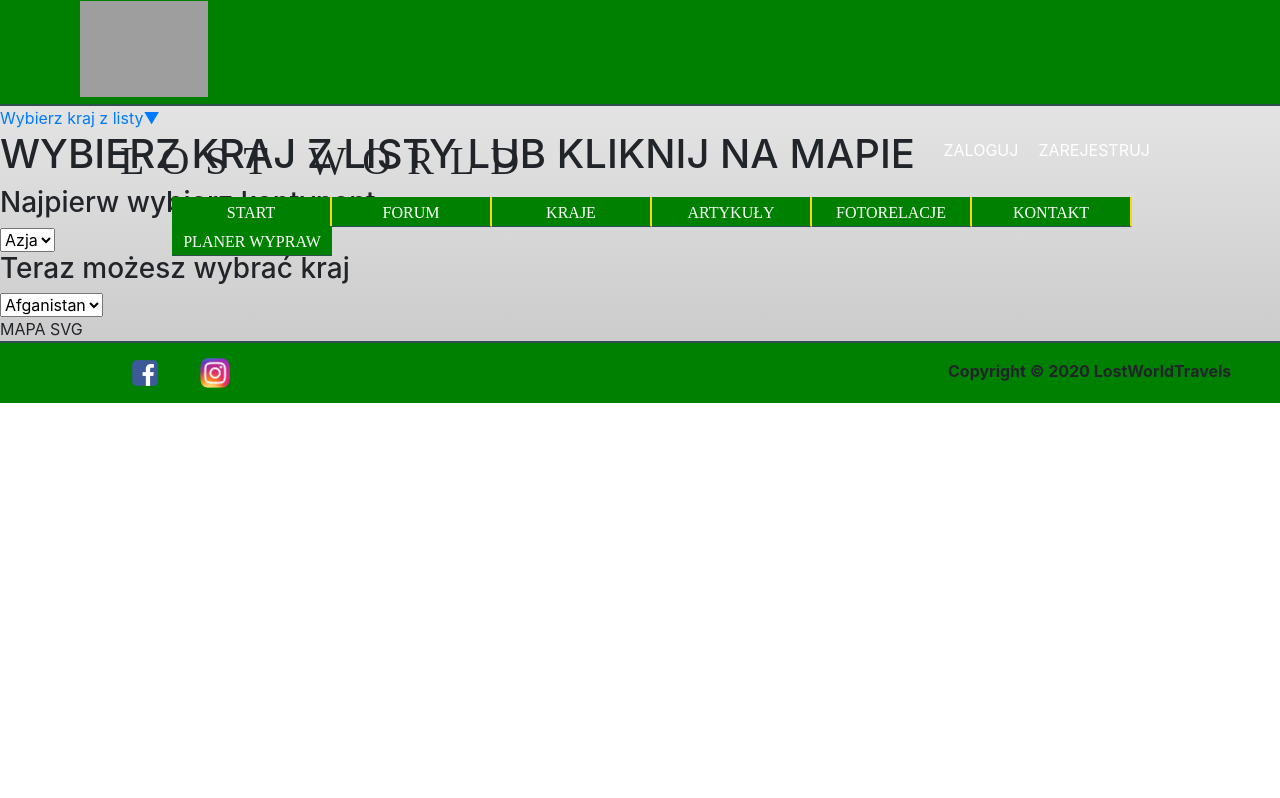
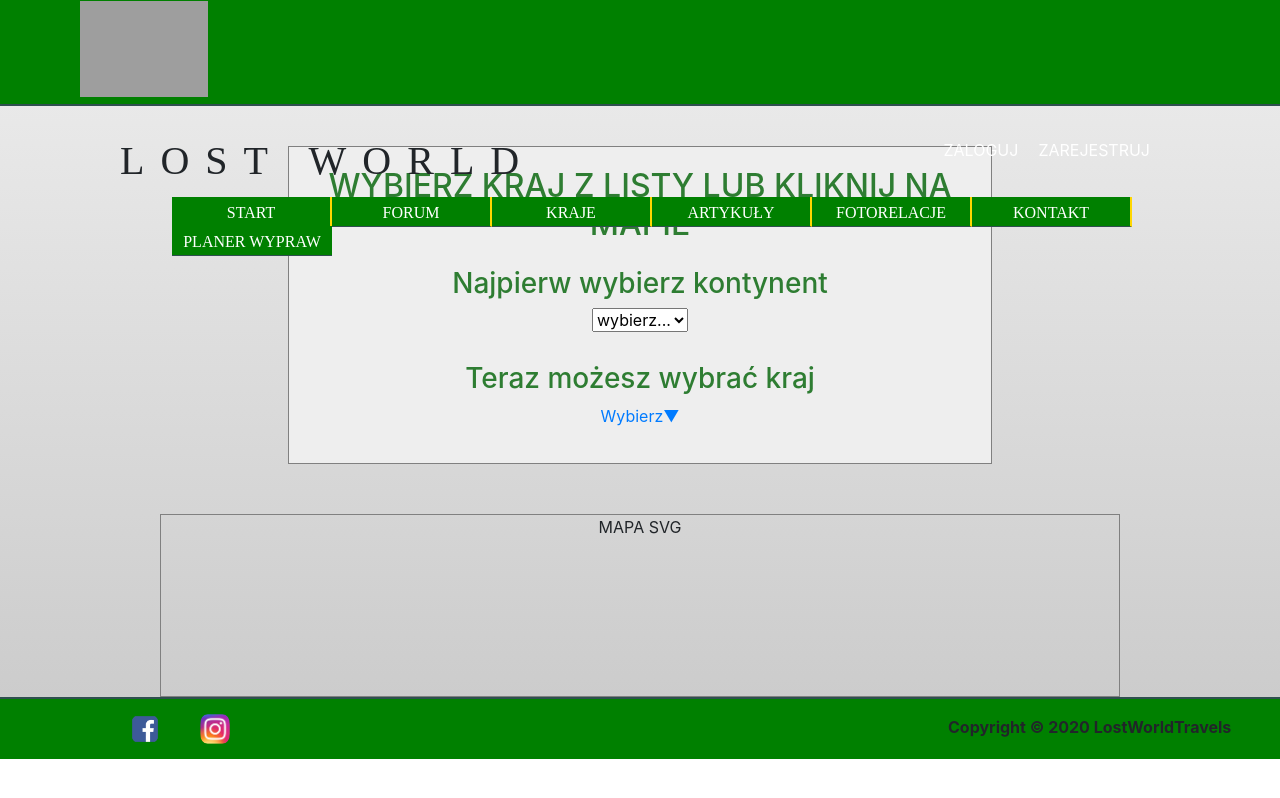
Before and after one commit to WojciechGladalski/lostworld-frontend, a React (Create React App) app: page /countries in a window 1280 px wide. Built offline with nearby package versions, Linux system fonts and the light colour scheme; grey boxes are pictures that could not be loaded.

Commit message:
Dodanie trochę styli do strony z krajami

```diff
--- a/src/components/Countries/Countries.js
+++ b/src/components/Countries/Countries.js
@@ -1,19 +1,20 @@
 import React from 'react';
-import classes from 'Countries.module.css'
+import classes from './Countries.module.css'
 import Aux from '../../hoc/AuxComponent/AuxComponent'
 import DropdownForCountries from "./DropdownForCountries";
 
 const Countries = () => (
     <Aux>
-        <DropdownForCountries/>
 
-        <h1>WYBIERZ KRAJ Z LISTY LUB KLIKNIJ NA MAPIE</h1>
+        <div className={classes.Countries}>
+            <h2>WYBIERZ KRAJ Z LISTY LUB KLIKNIJ NA MAPIE</h2>
             <div className={classes.MainChooseContainer}>
                 <div className={classes.ChooseContinent}>
                     <h3>Najpierw wybierz kontynent</h3>
+                    {/*<DropdownForCountries/>*/}
                     <form>
                         <select>
-                        <option>Azja</option>
+                            <option>wybierz...</option>
                             {/*    I tak dalej*/}
                         </select>
                     </form>
@@ -21,12 +22,8 @@ const Countries = () => (
                 <div className={classes.ChooseCounty}>
                     {/*WIDOCZNOŚĆ TEGO DIVA JEST UZALEXNIONA OD WYBORU JAKIEGOKOLWIEK KONTYNENTU*/}
                     <h3>Teraz możesz wybrać kraj</h3>
-                <form>
-                    <select>
-                        <option>Afganistan</option>
-                    {/*    I tak dalej*/}
-                    </select>
-                </form>
+                    <DropdownForCountries/>
+                </div>
             </div>
         </div>
 
--- a/src/components/Countries/Countries.module.css
+++ b/src/components/Countries/Countries.module.css
@@ -1,15 +1,28 @@
+.Countries {
+    width: 55%;
+    padding: 20px;
+    background: #eeeeee;
+    margin: 40px auto;
+    text-align: center;
+    color: #2E7D32;
+    border: 1px solid grey;
+}
+
 .MainChooseContainer {
-
 }
 
 .ChooseContinent {
-
+    padding: 15px;
 }
 
 .ChooseCounty {
-
+    padding: 15px;
 }
 
 .MainMap {
-
+    width: 75%;
+    height: 183px;
+    text-align: center;
+    margin: 50px auto 0;
+    border: 1px solid grey;
 }
--- a/src/components/Countries/DropdownForCountries.js
+++ b/src/components/Countries/DropdownForCountries.js
@@ -54,7 +54,7 @@ const DropdownForCountries = (props) => {
     return (
         <Dropdown>
             <Dropdown.Toggle as={CustomToggle} id="dropdown-custom-components">
-                Wybierz kraj z listy
+                Wybierz
             </Dropdown.Toggle>
 
             <Dropdown.Menu as={CustomMenu}>
```
Lines whose indentation alone changed are shown as unchanged.
